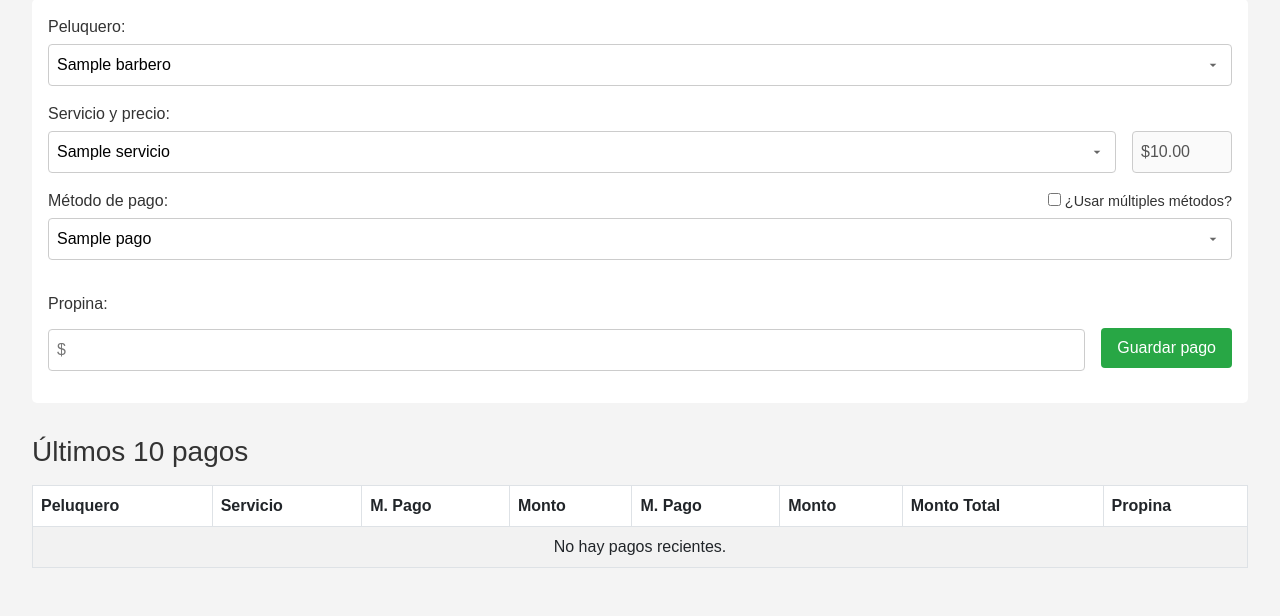
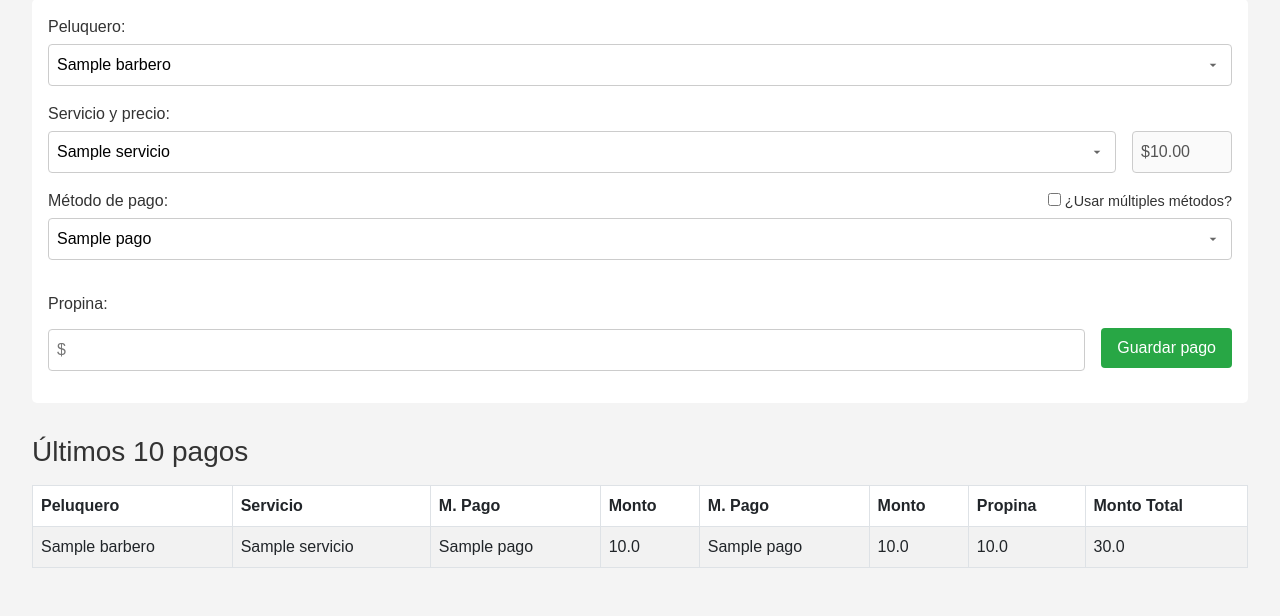
Before and after one commit to lucasleis/barberpay, a Flask app: page /payments/new in a window 1280 px wide. Shown: the part 191-807 px from the top of the page. Run offline with Flask 3, Linux system fonts and the light colour scheme; tables that the repository leaves empty hold one stand-in row (values such as "Sample post").

Commit message:
suma de montos funcionando bien

```diff
--- a/app/routes.py
+++ b/app/routes.py
@@ -2,6 +2,39 @@ from flask import current_app as app, render_template, request, redirect, url_fo
 from . import db
 from .models import Peluqueria, Empleado, Servicio, MetodoPago, Pago, Appointment
 from .auth import login_required
+from sqlalchemy.orm import aliased
+
+# Funciones auxiliares
+def get_payment_page_data(salon_id):
+    MetodoPago1 = aliased(MetodoPago)
+    MetodoPago2 = aliased(MetodoPago)
+
+    pagos_query = (
+        Pago.query
+        .join(Pago.appointment)
+        .join(Appointment.barber)
+        .join(Appointment.service)
+        .join(MetodoPago1, Pago.payment_method1_id == MetodoPago1.id)
+        .outerjoin(MetodoPago2, Pago.payment_method2_id == MetodoPago2.id)
+        .filter(Pago.peluqueria_id == salon_id)
+        .add_entity(MetodoPago1)
+        .add_entity(MetodoPago2)
+        .order_by(Pago.date.desc())
+        .limit(10)
+        .all()
+    )
+
+    pagos_data = []
+    for pago, method1, method2 in pagos_query:
+        pago.method1 = method1
+        pago.method2 = method2
+        pagos_data.append(pago)
+
+    barbers = Empleado.query.filter_by(active=True, peluqueria_id=salon_id).all()
+    services = Servicio.query.filter_by(peluqueria_id=salon_id).all()
+    methods = MetodoPago.query.filter_by(active=True, peluqueria_id=salon_id).all()
+
+    return pagos_data, barbers, services, methods
 
 @app.route('/')
 def index():
@@ -139,6 +172,7 @@ def delete_payment_method(id):
         return redirect(url_for("login"))
 
 
+"""
 ### Peluqueros ###
 @app.route('/payments/new', methods=['GET', 'POST'])
 def add_payment():
@@ -261,3 +295,70 @@ def add_payment():
         services=services,
         methods=methods
     )
+"""
+
+@app.route('/payments/new', methods=['GET', 'POST'])
+def add_payment():
+    session['salon_id'] = 1
+    raw_salon_id = request.form.get("salon_id") or session.get("salon_id")
+
+    try:
+        salon_id = int(str(raw_salon_id).strip("{} "))
+    except (ValueError, TypeError):
+        flash("ID de peluquería inválido.", "danger")
+        return redirect(url_for("index"))
+
+    pagos_data, barbers, services, methods = get_payment_page_data(salon_id)
+
+    if request.method == 'POST':
+        try:
+            barber_id = request.form.get('barber_id')
+            service_id = request.form.get('service_id')
+            tip = float(request.form.get('tip') or 0.0)
+            method1 = int(request.form.get('method1'))
+            amount1 = float(request.form.get('amount1') or 0)
+
+            if not (barber_id and service_id):
+                raise ValueError("Faltan datos del peluquero o servicio.")
+
+            appointment = Appointment(
+                barber_id=barber_id,
+                service_id=service_id,
+                peluqueria_id=salon_id
+            )
+            db.session.add(appointment)
+            db.session.commit()
+
+            if request.form.get('amount2'):
+                amount2 = float(request.form.get('amount2') or 0)
+                method2 = int(request.form.get('method2'))
+            else:
+                amount2 = 0
+                method2 = None
+
+            pago = Pago(
+                appointment_id=appointment.id,
+                payment_method1_id=method1,
+                payment_method2_id=method2,
+                amount_method1=amount1,
+                amount_method2=amount2,
+                amount_tip=tip,
+                peluqueria_id=salon_id
+            )
+            db.session.add(pago)
+            db.session.commit()
+            flash("Pago registrado con éxito.", "success")
+            return redirect(url_for('add_payment'))
+
+        except Exception as e:
+            db.session.rollback()
+            flash(f"Error al registrar el pago: {str(e)}", "danger")
+
+    return render_template(
+        'add_payment.html',
+        pagos=pagos_data,
+        salon_id=salon_id,
+        barbers=barbers,
+        services=services,
+        methods=methods
+    )
--- a/app/templates/add_payment.html
+++ b/app/templates/add_payment.html
@@ -107,46 +107,22 @@
       <th>Monto</th>
       <th>M. Pago</th>
       <th>Monto</th>
+      <th>Propina</th>
       <th>Monto Total</th>
-      <th>Propina</th>
     </tr>
   </thead>
-  <tbody>
-    {% if last_payments %}
-      {% for payment in last_payments %}
+  {% for pago in pagos %}
   <tr>
-          <td>{{ payment.appointment.barber.name }}</td>
-          <td>{{ payment.appointment.service.name }}</td>
-          <td>{{ payment.payment_method1.nombre }}</td>
-          <td>${{ "%.2f"|format(payment.amount_method1) }}</td>
-          <td>
-            {% if payment.payment_method2 %}
-              {{ payment.payment_method2.nombre }}
-            {% else %}
-              -
-            {% endif %}
-          </td>
-          <td>
-            {% if payment.amount_method2 %}
-              ${{ "%.2f"|format(payment.amount_method2) }}
-            {% else %}
-              -
-            {% endif %}
-          </td>
-          <td>${{ "%.2f"|format(payment.amount_method1 + (payment.amount_method2 or 0)) }}</td>
-          <td>
-            {% if payment.amount_tip %}
-              ${{ "%.2f"|format(payment.amount_tip) }}
-            {% else %}
-              -
-            {% endif %}
-          </td>
+      <td>{{ pago.appointment.barber.name }}</td>
+      <td>{{ pago.appointment.service.name }}</td>
+      <td>{{ pago.method1.nombre }}</td>
+      <td>{{ pago.amount_method1 }}</td>
+      <td>{{ pago.method2.nombre if pago.method2 else '-' }}</td>
+      <td>{{ pago.amount_method2 }}</td>
+      <td>{{ pago.amount_tip }}</td>
+      <td>{{ pago.amount_method1|float + pago.amount_method2|float + pago.amount_tip|float }}</td>
   </tr>
   {% endfor %}
-    {% else %}
-      <tr><td colspan="8" class="text-center">No hay pagos recientes.</td></tr>
-    {% endif %}
-  </tbody>
 </table>
 
 
@@ -166,12 +142,16 @@
   const method1Select = document.getElementById('method1');
   const method2Select = document.getElementById('method2');
 
+  console.log("amount1: "+amount1.value);
+
   function updatePrice() {
     const selected = serviceSelect.options[serviceSelect.selectedIndex];
     const precio = selected.getAttribute('data-precio');
     const precioFloat = parseFloat(precio).toFixed(2);
     servicePrice.value = `$${precioFloat}`;
     amountSimple.value = precioFloat;
+
+    console.log("servicePrice.value: "+servicePrice.value);
   }
 
   updatePrice();
@@ -205,8 +185,8 @@
   });
 
   form.addEventListener('submit', function (e) {
-        const methodSimple = document.getElementById('methodSimple');
-        const methodMultiple = document.getElementById('methodMultiple');
+    const amountSimple = document.getElementById('amountSimple');
+    const amountInput = document.getElementById('amount1');
 
     if (toggle.checked) {
       // Modo múltiple
@@ -214,18 +194,27 @@
       methodMultiple.disabled = false;
       methodSimple.removeAttribute('name');
       methodMultiple.setAttribute('name', 'method1');
+
+      // 🔧 FIX AQUÍ
+      amountSimple.removeAttribute('name');
+      amountInput.setAttribute('name', 'amount1');
     } else {
       // Modo simple
       methodMultiple.disabled = true;
       methodSimple.disabled = false;
       methodMultiple.removeAttribute('name');
       methodSimple.setAttribute('name', 'method1');
-            updatePrice();  // asegúrate que amountSimple esté actualizado antes de enviar
+      updatePrice();
+
+      // 🔧 FIX AQUÍ
+      amountInput.removeAttribute('name');
+      amountSimple.setAttribute('name', 'amount1');
     }
 
     let valid = true;
 
     if (toggle.checked) {
+
       const price = parseFloat(serviceSelect.options[serviceSelect.selectedIndex].getAttribute('data-precio'));
       const amount1 = parseFloat(form.querySelector('input[name="amount1"]').value) || 0;
       const amount2 = parseFloat(form.querySelector('input[name="amount2"]').value) || 0;
@@ -233,6 +222,8 @@
 
       const method1 = form.querySelector('select[name="method1"]').value;
       const method2 = form.querySelector('select[name="method2"]').value;
+
+      // console.log("price: " + price);
 
       // Validación de monto exacto
       if (total !== price) {
```
Also changed, not shown: README.md. Lines whose indentation alone changed are shown as unchanged.
